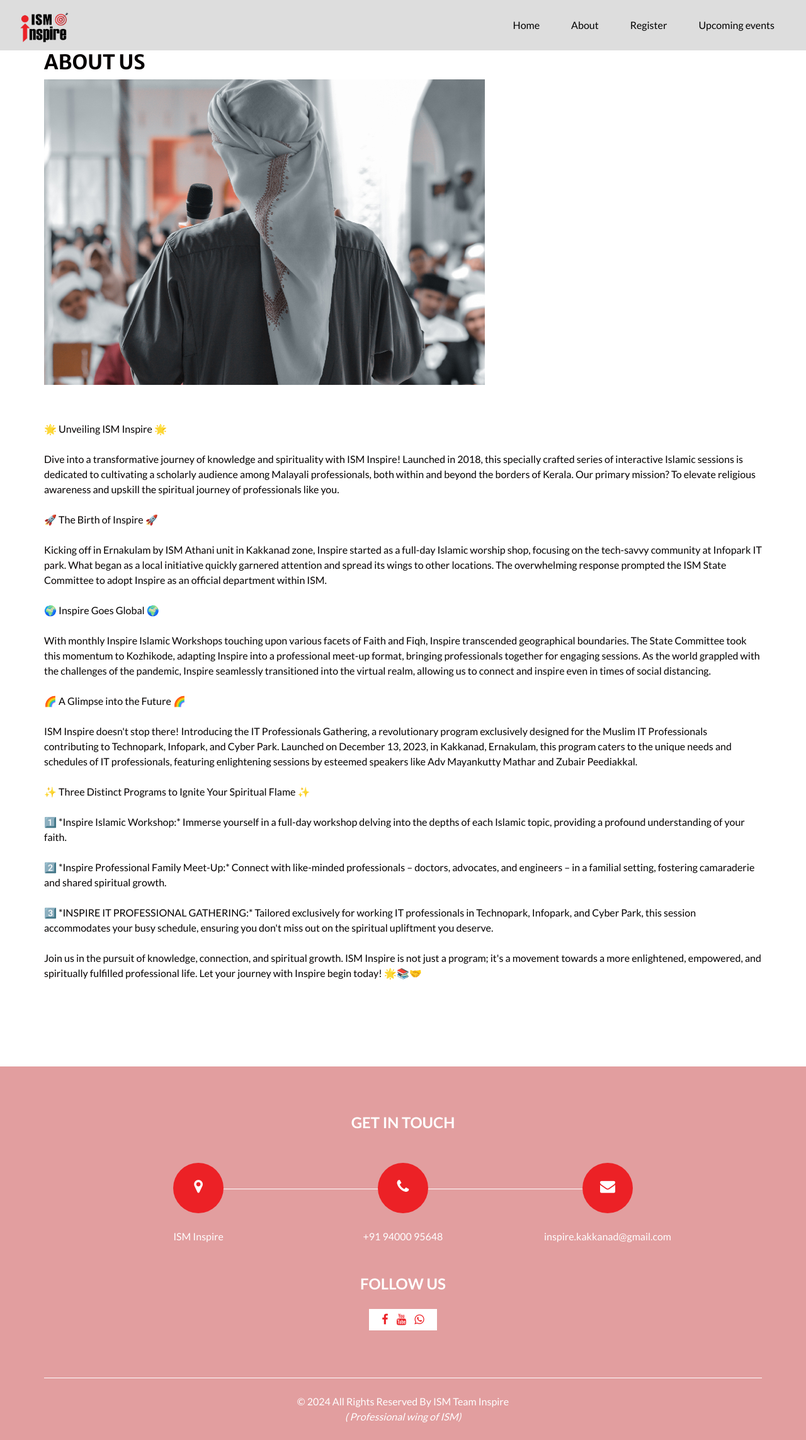
After one commit to suhailvs/ism, a PHP site: page /about.html in a window 1280 px wide. The commit adds this page. Shown: the whole page at 63% size. Run offline with PHP 8.4, Linux system fonts and the light colour scheme; some libraries are stand-ins or nearby versions.

Commit message:
ism-new changes to live

```diff
--- /dev/null
+++ b/about.html
@@ -0,0 +1,218 @@
+<!DOCTYPE html>
+<html>
+
+<head>
+  <!-- Basic -->
+  <meta charset="utf-8" />
+  <meta http-equiv="X-UA-Compatible" content="IE=edge" />
+  <!-- Mobile Metas -->
+  <meta name="viewport" content="width=device-width, initial-scale=1, shrink-to-fit=no" />
+  <!-- Site Metas -->
+  <meta name="keywords" content="ism" />
+  <meta name="description" content="ism inspire" />
+  <meta name="author" content="" />
+
+  <title>ISM Inspire</title>
+
+  <!-- slider stylesheet -->
+  <link rel="stylesheet" type="text/css" href="https://cdnjs.cloudflare.com/ajax/libs/OwlCarousel2/2.3.4/assets/owl.carousel.min.css" />
+  <!-- bootstrap core css -->
+  <link rel="stylesheet" type="text/css" href="css/bootstrap.css" />
+  <!-- font awesome style -->
+  <link rel="stylesheet" type="text/css" href="css/font-awesome.min.css" />
+
+  <!-- Custom styles for this template -->
+  <link href="css/style.css" rel="stylesheet" />
+  <!-- responsive style -->
+  <link href="css/responsive.css" rel="stylesheet" />
+
+</head>
+
+<body>
+  <div class="hero_area">
+    <!-- header section strats -->
+    <header class="header_section">
+      <div class="header_bottom">
+        <div class="container-fluid">
+          <nav class="navbar navbar-expand-lg custom_nav-container ">
+            <a class="navbar-brand" href="index.html">
+              <img class="logo-img" src="images/ism-inspire-logo.png" alt="">
+            </a>
+
+            <button class="navbar-toggler" type="button" data-toggle="collapse" data-target="#navbarSupportedContent" aria-controls="navbarSupportedContent" aria-expanded="false" aria-label="Toggle navigation">
+              <span class=""> </span>
+            </button>
+
+            <div class="collapse navbar-collapse" id="navbarSupportedContent">
+              <ul class="navbar-nav ">
+                <li class="nav-item ">
+                  <a class="nav-link" href="index.html">Home</a>
+                </li>
+                <li class="nav-item">
+                  <a class="nav-link" onclick="goToAbout();">About</a>
+                </li>
+                <li class="nav-item">
+                  <a class="nav-link" target="_blank" href="https://docs.google.com/forms/d/e/1FAIpQLSfsl6PW1S3CUUAMPZGY4oQBVZcJjkNNDJZ-s3_PKIxlGrfHrg/viewform">
+                    Register</a>
+                </li>
+                <li class="nav-item">
+                  <a class="nav-link" href="index.html#upcoming-event">Upcoming events</a>
+                </li>
+              </ul>
+            </div>
+          </nav>
+        </div>
+      </div>
+    </header>
+    <!-- end header section -->
+  </div>
+
+
+
+  <!-- about section -->
+
+  <section class="about_section layout_padding-bottom" id="about-sec" >
+    <div class="container">
+      <div class="row">
+        <div class="col-lg-12 col-md-12">
+          <div class="detail-box">
+            <h2>
+              About us
+            </h2>
+            <img class="img-ism" src="images/about-img.jpg" alt="">
+            <p>
+
+              <br/><br/> 🌟 Unveiling ISM Inspire 🌟<br/><br/>
+
+              Dive into a transformative journey of knowledge and spirituality with ISM Inspire! Launched in 2018, this specially crafted series of interactive Islamic sessions is dedicated to cultivating a scholarly audience among Malayali professionals, both within and beyond the borders of Kerala. Our primary mission? To elevate religious awareness and upskill the spiritual journey of professionals like you.
+
+              <br/><br/>🚀 The Birth of Inspire 🚀<br/><br/>
+
+              Kicking off in Ernakulam by ISM Athani unit in Kakkanad zone, Inspire started as a full-day Islamic worship shop, focusing on the tech-savvy community at Infopark IT park. What began as a local initiative quickly garnered attention and spread its wings to other locations. The overwhelming response prompted the ISM State Committee to adopt Inspire as an official department within ISM.
+
+              <br/><br/>🌍 Inspire Goes Global 🌍 <br/><br/>
+
+              With monthly Inspire Islamic Workshops touching upon various facets of Faith and Fiqh, Inspire transcended geographical boundaries. The State Committee took this momentum to Kozhikode, adapting Inspire into a professional meet-up format, bringing professionals together for engaging sessions. As the world grappled with the challenges of the pandemic, Inspire seamlessly transitioned into the virtual realm, allowing us to connect and inspire even in times of social distancing.
+
+              <br/><br/>🌈 A Glimpse into the Future 🌈 <br/><br/>
+
+              ISM Inspire doesn't stop there! Introducing the IT Professionals Gathering, a revolutionary program exclusively designed for the Muslim IT Professionals contributing to Technopark, Infopark, and Cyber Park. Launched on December 13, 2023, in Kakkanad, Ernakulam, this program caters to the unique needs and schedules of IT professionals, featuring enlightening sessions by esteemed speakers like Adv Mayankutty Mathar and Zubair Peediakkal.
+
+              <br/><br/>✨ Three Distinct Programs to Ignite Your Spiritual Flame ✨ <br/><br/>
+
+              1️⃣ *Inspire Islamic Workshop:* Immerse yourself in a full-day workshop delving into the depths of each Islamic topic, providing a profound understanding of your faith.
+              <br/><br/>
+              2️⃣ *Inspire Professional Family Meet-Up:* Connect with like-minded professionals – doctors, advocates, and engineers – in a familial setting, fostering camaraderie and shared spiritual growth.
+              <br/><br/>
+              3️⃣ *INSPIRE IT PROFESSIONAL GATHERING:* Tailored exclusively for working IT professionals in Technopark, Infopark, and Cyber Park, this session accommodates your busy schedule, ensuring you don't miss out on the spiritual upliftment you deserve.
+              <br/><br/>
+              Join us in the pursuit of knowledge, connection, and spiritual growth. ISM Inspire is not just a program; it's a movement towards a more enlightened, empowered, and spiritually fulfilled professional life. Let your journey with Inspire begin today! 🌟📚🤝
+
+                          </p>
+          </div>
+        </div>
+      </div>
+    </div>
+  </section>
+
+  <!-- end about section -->
+
+
+
+  <!-- info section -->
+  <section class="info_section ">
+    <div class="container">
+      <h4>
+        Get In Touch
+      </h4>
+      <div class="row">
+        <div class="col-lg-10 mx-auto">
+          <div class="info_items">
+            <div class="row">
+              <div class="col-md-4">
+                <a target="_blank"
+                        href="https://www.google.com/maps/place/In+2+future/@11.2534633,75.7923066,14z/data=!4m10!1m2!2m1!1smujahid+centre+cd+tower!3m6!1s0x3ba6594fadcff66d:0x9b1ddd4b63786181!8m2!3d11.2614645!4d75.7929728!15sChdtdWphaGlkIGNlbnRyZSBjZCB0b3dlcloZIhdtdWphaGlkIGNlbnRyZSBjZCB0b3dlcpIBD3Nob3BwaW5nX2NlbnRlcpoBJENoZERTVWhOTUc5blMwVkpRMEZuU1VSdFgwMVFjWFJuUlJBQuABAA!16s%2Fg%2F1hdz028pr?entry=ttu">
+                  <div class="item ">
+                    <div class="img-box ">
+                      <i class="fa fa-map-marker" aria-hidden="true"></i>
+                    </div>
+                    <p>
+                      ISM Inspire
+                    </p>
+                  </div>
+                </a>
+              </div>
+              <div class="col-md-4">
+                <a href="tel:94000 95648">
+                  <div class="item ">
+                    <div class="img-box ">
+                      <i class="fa fa-phone" aria-hidden="true"></i>
+                    </div>
+                    <p>
+                      +91 94000 95648
+                    </p>
+                  </div>
+                </a>
+              </div>
+              <div class="col-md-4">
+                <a href="mailto:inspire.kakkanad@gmail.com">
+                  <div class="item ">
+                    <div class="img-box">
+                      <i class="fa fa-envelope" aria-hidden="true"></i>
+                    </div>
+                    <p>
+                      inspire.kakkanad@gmail.com
+                    </p>
+                  </div>
+                </a>
+              </div>
+            </div>
+          </div>
+        </div>
+      </div>
+    </div>
+    <div class="social-box">
+      <h4>
+        Follow Us
+      </h4>
+      <div class="box">
+        <a href="https://www.facebook.com/p/Inspire-ISM-Kakkanad-100069779871638" target="_blank">
+          <i class="fa fa-facebook" aria-hidden="true"></i>
+        </a>
+        <a href="https://www.youtube.com/@ISMINSPIRE" target="_blank">
+          <i class="fa fa-youtube" aria-hidden="true"></i>
+        </a>
+        <a href="https://chat.whatsapp.com/CCIESkhWRPH9Z3rBAY43jY" target="_blank">
+          <i class="fa fa-whatsapp" aria-hidden="true"></i>
+        </a>
+      </div>
+    </div>
+  </section>
+
+
+
+  <!-- end info_section -->
+
+  <!-- footer section -->
+  <footer class="footer_section">
+    <div class="container">
+      <p>
+        &copy; <span id="displayDateYear"></span> All Rights Reserved By
+        <a href="">ISM Team Inspire <i><br />( Professional wing of ISM)</i></a>
+      </p>
+    </div>
+  </footer>
+  <!-- footer section -->
+
+  <script src="js/jquery-3.4.1.min.js"></script>
+  <script src="js/bootstrap.js"></script>
+  <script src="https://cdnjs.cloudflare.com/ajax/libs/OwlCarousel2/2.3.4/owl.carousel.min.js">
+  </script>
+  <script src="js/custom.js"></script>
+  <!-- Google Map -->
+  <!-- End Google Map -->
+
+
+</body>
+
+</html>
--- a/css/style.css
+++ b/css/style.css
@@ -864,3 +864,7 @@
   width: 100%;
   height: 100%;
 }
+
+.img-ism {
+  max-width: 100%;
+}
--- a/js/custom.js
+++ b/js/custom.js
@@ -9,18 +9,33 @@
 $(document).ready(function() {
 
     $("#owl-demo").owlCarousel({
-
         navigation : true, // Show next and prev buttons
-
         slideSpeed : 300,
         paginationSpeed : 400,
-
+        loop: true,
+        autoplay: true,
+        autoPlaySpeed: 1000,
+        autoPlayTimeout: 1000,
         items : 1,
         itemsDesktop : false,
         itemsDesktopSmall : false,
         itemsTablet: false,
         itemsMobile : false
-
     });
 
 });
+
+function goToAbout() {
+    const select = document.querySelector('#about-sec');
+    $('html, body').animate({scrollTop: select.offsetTop}, 'slow');
+}
+
+function goToEvent() {
+    const select = document.querySelector('#upcoming-event');
+    $('html, body').animate({scrollTop: select.offsetTop}, 'slow');
+}
+
+
+function register() {
+    window.location.href = 'https://docs.google.com/forms/d/e/1FAIpQLSfsl6PW1S3CUUAMPZGY4oQBVZcJjkNNDJZ-s3_PKIxlGrfHrg/viewform';
+}
```
Also changed, not shown: index.html (+28 -29 lines).
